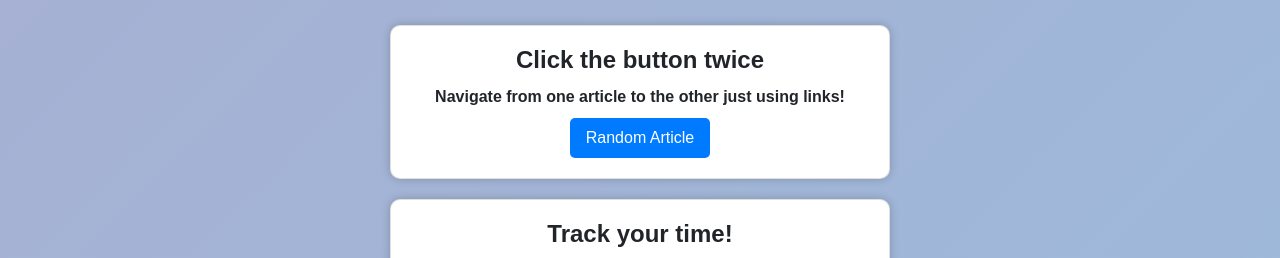
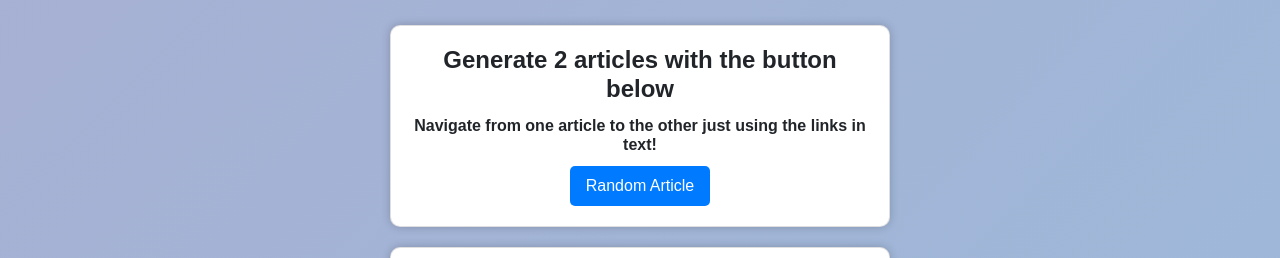
Before and after one commit to MindlessTruffle/Unique-Webgames, a plain HTML site: page pages/WikiHunt.html in a window 1280 px wide. Shown: the part 355-613 px from the top of the page. Drawn offline with nearby package versions, Linux system fonts and the light colour scheme.

Commit message:
Made wikihunt instructions more clear, favicon testing for tab

```diff
--- a/pages/WikiHunt.html
+++ b/pages/WikiHunt.html
@@ -35,8 +35,9 @@
 
         <div class="card">
           <div class="card-body text-center">
-            <h4 class="card-title"><strong>Click the button twice</strong></h5>
-            <h6 class="card-title"><strong>Navigate from one article to the other just using links!</strong></h6>
+            <h4 class="card-title"><strong>Generate 2 articles with the
+ button below</strong></h5>
+            <h6 class="card-title"><strong>Navigate from one article to the other just using the links in text!</strong></h6>
             <a href="#" id="randomLink" class="card-link" target="_blank">
               <button id="randomArticleButton" class="btn btn-primary">Random Article</button>
             </a>
```
Also changed, not shown: index.html (+8 -1 lines), favicon/android-chrome-192x192.png (added), favicon/android-chrome-512x512.png (added), favicon/apple-touch-icon.png (added), favicon/favicon-16x16.png (added), favicon/favicon-32x32.png (added), favicon/favicon.ico (added), favicon/site.webmanifest (added).
